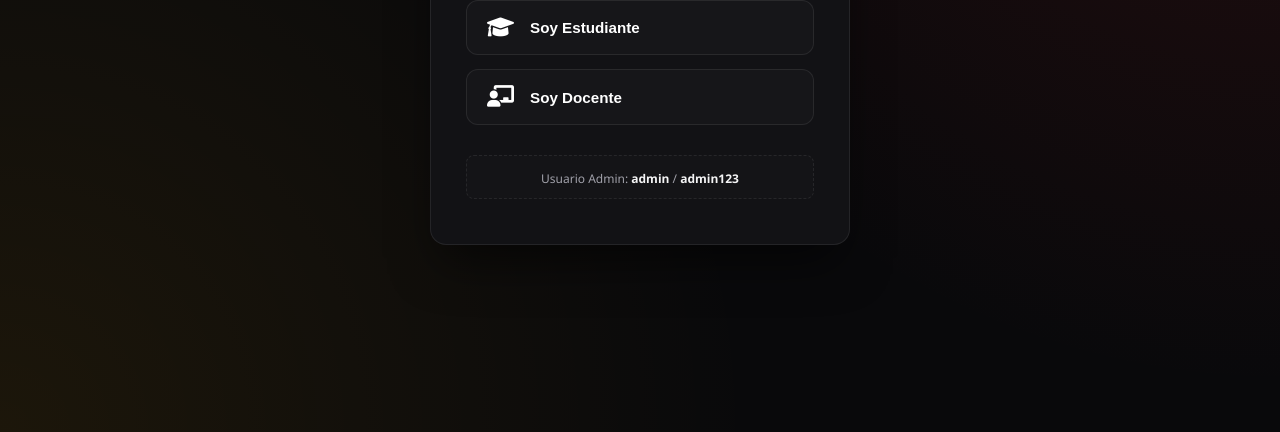
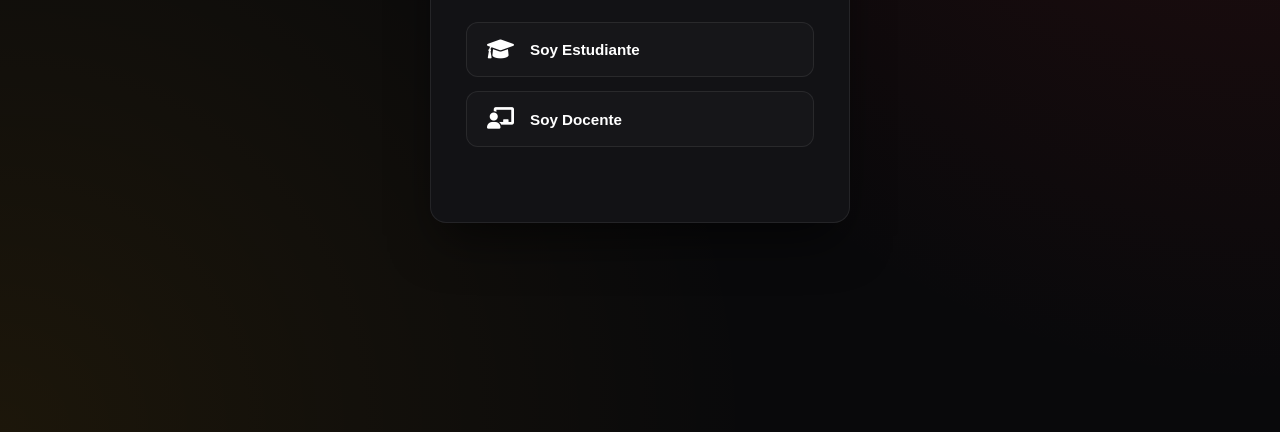
Before and after one commit to arguetamartinex-commits/Gestion-aulas, a plain HTML site: page index.html in a window 1280 px wide. Shown: the part 368-800 px from the top of the page. Drawn offline with Linux system fonts and the light colour scheme.

Commit message:
Update index.html

```diff
--- a/index.html
+++ b/index.html
@@ -31,9 +31,9 @@
                 </button>
             </div>
 
-            <div class="admin-hint">
-              <small>Usuario Admin: <strong>admin</strong> / <strong>admin123</strong></small>
-            </div>
+            <!-- <div class="admin-hint">
+             <small>Usuario Admin: <strong>admin</strong> / <strong>admin123</strong></small>
+            </div> -->
         </div>
     </div>
 
```
